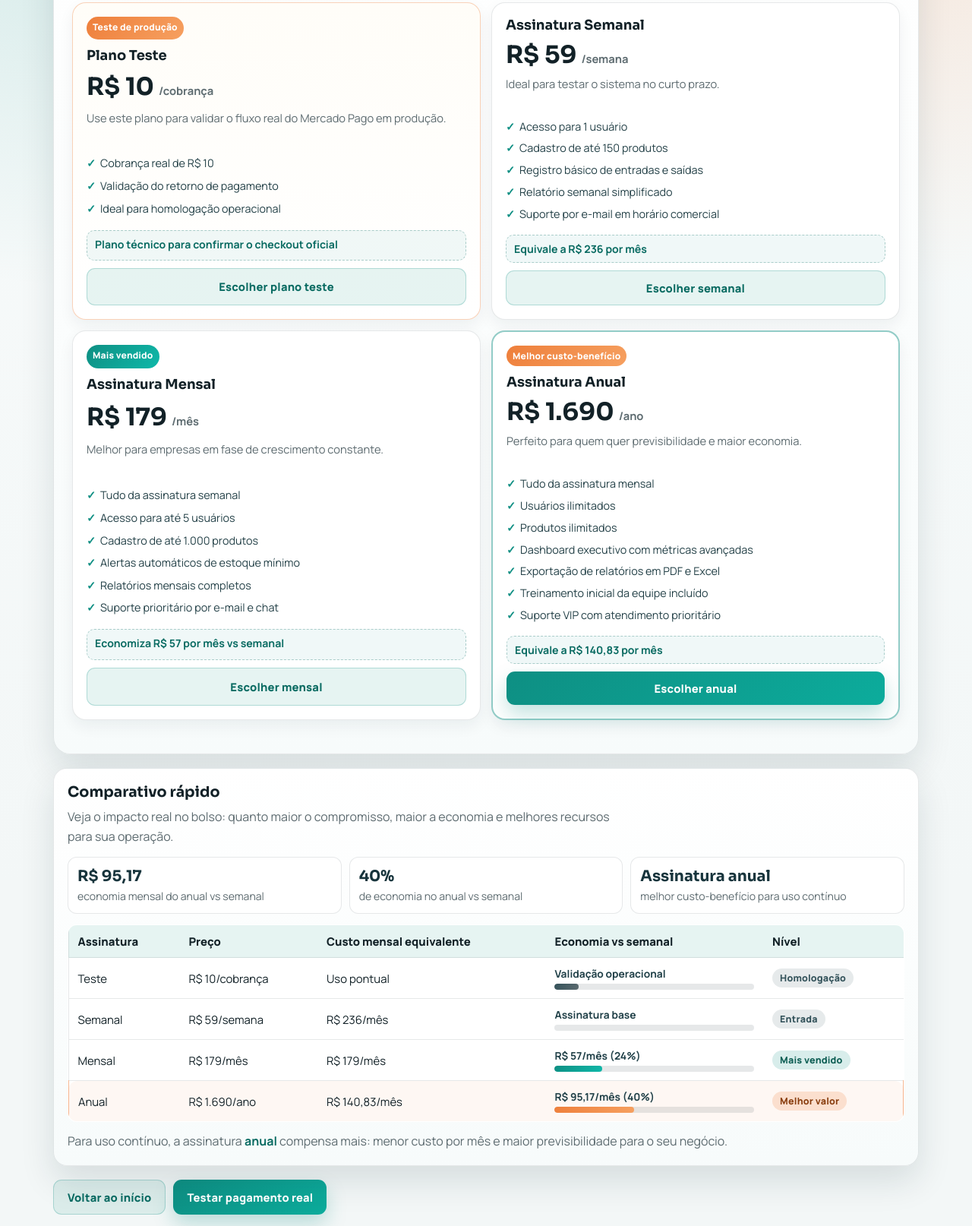
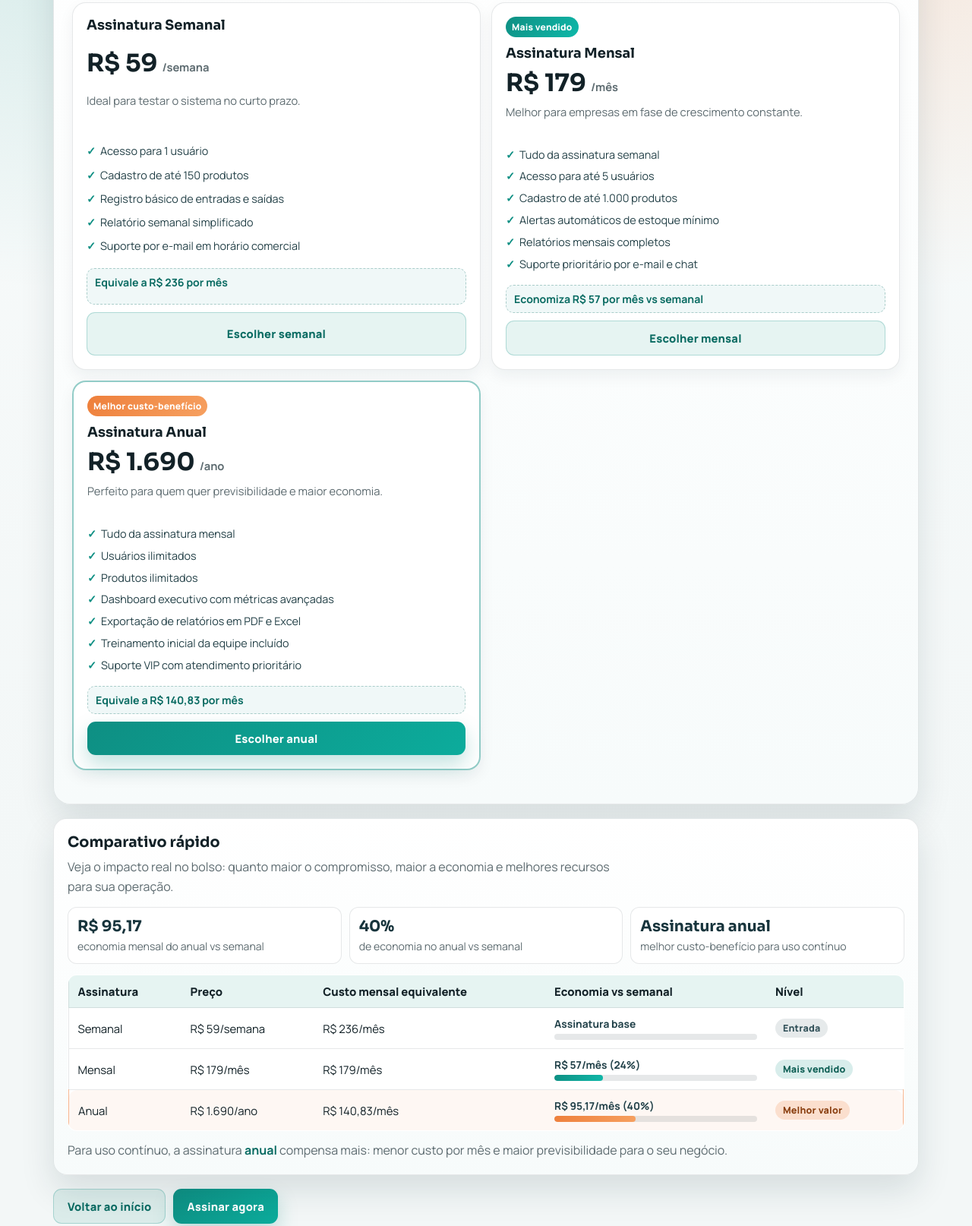
Before and after one commit to Ryangamer1902/IntelliStock, a website: page public/produtos.html in a window 1280 px wide. Shown: the part 349-1963 px from the top of the page at 76% size. Drawn offline with Linux system fonts and the light colour scheme.

Commit message:
Remove public test plan

```diff
--- a/public/produtos.html
+++ b/public/produtos.html
@@ -46,23 +46,6 @@
       </p>
 
       <div class="plans">
-        <article class="plan-card plan-card-test reveal-section">
-          <span class="tag">Teste de produção</span>
-          <h2 class="plan-name">Plano Teste</h2>
-          <div class="price">
-            <strong>R$ 10</strong>
-            <span>/cobrança</span>
-          </div>
-          <p class="plan-note">Use este plano para validar o fluxo real do Mercado Pago em produção.</p>
-          <ul class="features">
-            <li>Cobrança real de R$ 10</li>
-            <li>Validação do retorno de pagamento</li>
-            <li>Ideal para homologação operacional</li>
-          </ul>
-          <div class="equivalent">Plano técnico para confirmar o checkout oficial</div>
-          <a class="btn btn-soft" href="/checkout.html?plano=teste">Escolher plano teste</a>
-        </article>
-
         <article class="plan-card reveal-section">
           <h2 class="plan-name">Assinatura Semanal</h2>
           <div class="price">
@@ -155,18 +138,6 @@
         </thead>
         <tbody>
           <tr>
-            <td>Teste</td>
-            <td>R$ 10/cobrança</td>
-            <td>Uso pontual</td>
-            <td>
-              <div class="saving-wrap">
-                <span class="saving-text">Validação operacional</span>
-                <div class="saving-track"><div class="saving-fill test"></div></div>
-              </div>
-            </td>
-            <td><span class="plan-chip chip-base">Homologação</span></td>
-          </tr>
-          <tr>
             <td>Semanal</td>
             <td>R$ 59/semana</td>
             <td>R$ 236/mês</td>
@@ -212,7 +183,7 @@
 
     <div class="actions">
       <a class="btn btn-soft" href="/index.html">Voltar ao início</a>
-      <a class="btn btn-main" href="/checkout.html?plano=teste">Testar pagamento real</a>
+      <a class="btn btn-main" href="/checkout.html?plano=mensal">Assinar agora</a>
     </div>
 
   </main>
```
Also changed, not shown: public/checkout.html (+0 -2 lines), public/dashboard.html (+0 -1 lines), public/insumos.html (+0 -1 lines), public/relatorios.html (+0 -1 lines), src/controllers/assinaturasController.js (+12 -2 lines).
